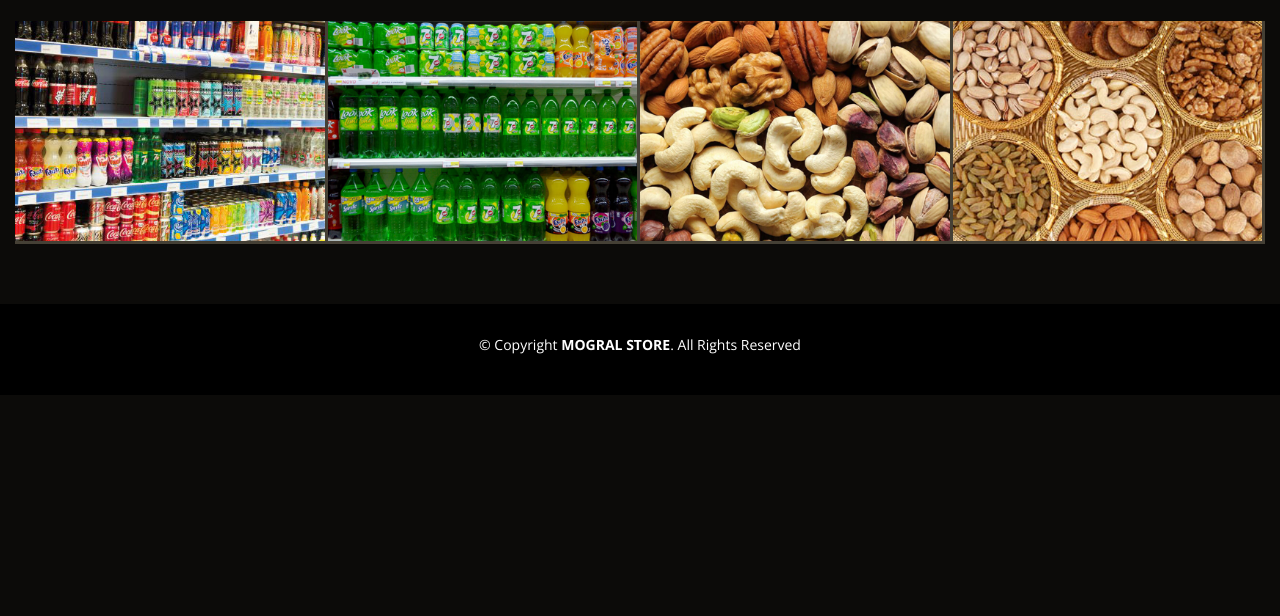
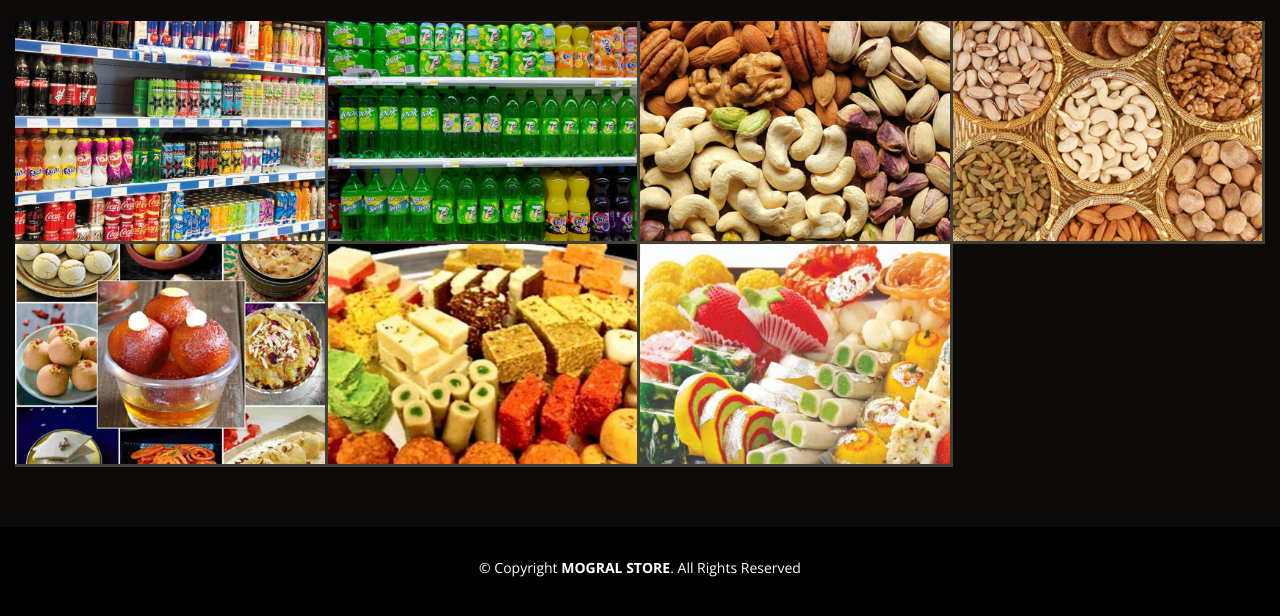
Before and after one commit to Zafar201/Morgal-food-Bazar, a plain HTML site: page product.html in a window 1280 px wide. Shown: the part 212-828 px from the top of the page. Before the commit the page ends 800 px from the top, so only its background shows below. Drawn offline with nearby package versions, Linux system fonts and the light colour scheme; some icons are missing; a web font is replaced by a local one.

Commit message:
product updated

```diff
--- a/product.html
+++ b/product.html
@@ -128,37 +128,37 @@
           </div>
         </div>
 
-        <!-- <div class="col-lg-3 col-md-4">
+        <div class="col-lg-3 col-md-4">
           <div class="gallery-item">
-            <a href="assets/img/gallery/gallery-5.jpg" class="venobox" data-gall="gallery-item">
-              <img src="assets/img/gall5.jpeg" alt="" class="img-fluid">
+            <a href="assets/img/5.png" class="venobox" data-gall="gallery-item">
+              <img src="assets/img/5.png" alt="" class="img-fluid">
             </a>
           </div>
         </div>
 
-        <div class="col-lg-2 col-md-4">
+        <!-- <div class="col-lg-2 col-md-4">
           <div class="gallery-item">
-            <a href="assets/img/gallery/gallery-6.jpg" class="venobox" data-gall="gallery-item">
-              <img src="assets/img/pro7.jpg" alt="" class="img-fluid">
+            <a href="assets/img/6.png" class="venobox" data-gall="gallery-item">
+              <img src="assets/img/6.png"  alt="" class="img-fluid">
+            </a>
+          </div>
+        </div> -->
+
+        <div class="col-lg-3 col-md-4">
+          <div class="gallery-item">
+            <a href="assets/img/7.png" class="venobox" data-gall="gallery-item">
+              <img src="assets/img/7.png" alt="" class="img-fluid">
             </a>
           </div>
         </div>
 
         <div class="col-lg-3 col-md-4">
           <div class="gallery-item">
-            <a href="assets/img/gallery/gallery-7.jpg" class="venobox" data-gall="gallery-item">
-              <img src="assets/img/proo2.jpg" alt="" class="img-fluid">
+            <a href="assets/img/8.png" class="venobox" data-gall="gallery-item">
+              <img src="assets/img/8.png" alt="" class="img-fluid">
             </a>
           </div>
         </div>
-
-        <div class="col-lg-3 col-md-4">
-          <div class="gallery-item">
-            <a href="assets/img/gallery/gallery-8.jpg" class="venobox" data-gall="gallery-item">
-              <img src="assets/img/7up.jpg" alt="" class="img-fluid">
-            </a>
-          </div>
-        </div> -->
 
       </div>
 
```
Also changed, not shown: assets/img/5.png (added), assets/img/6.png (added), assets/img/7.png (added), assets/img/8.png (added), assets/img/gall6.jpeg (added).
